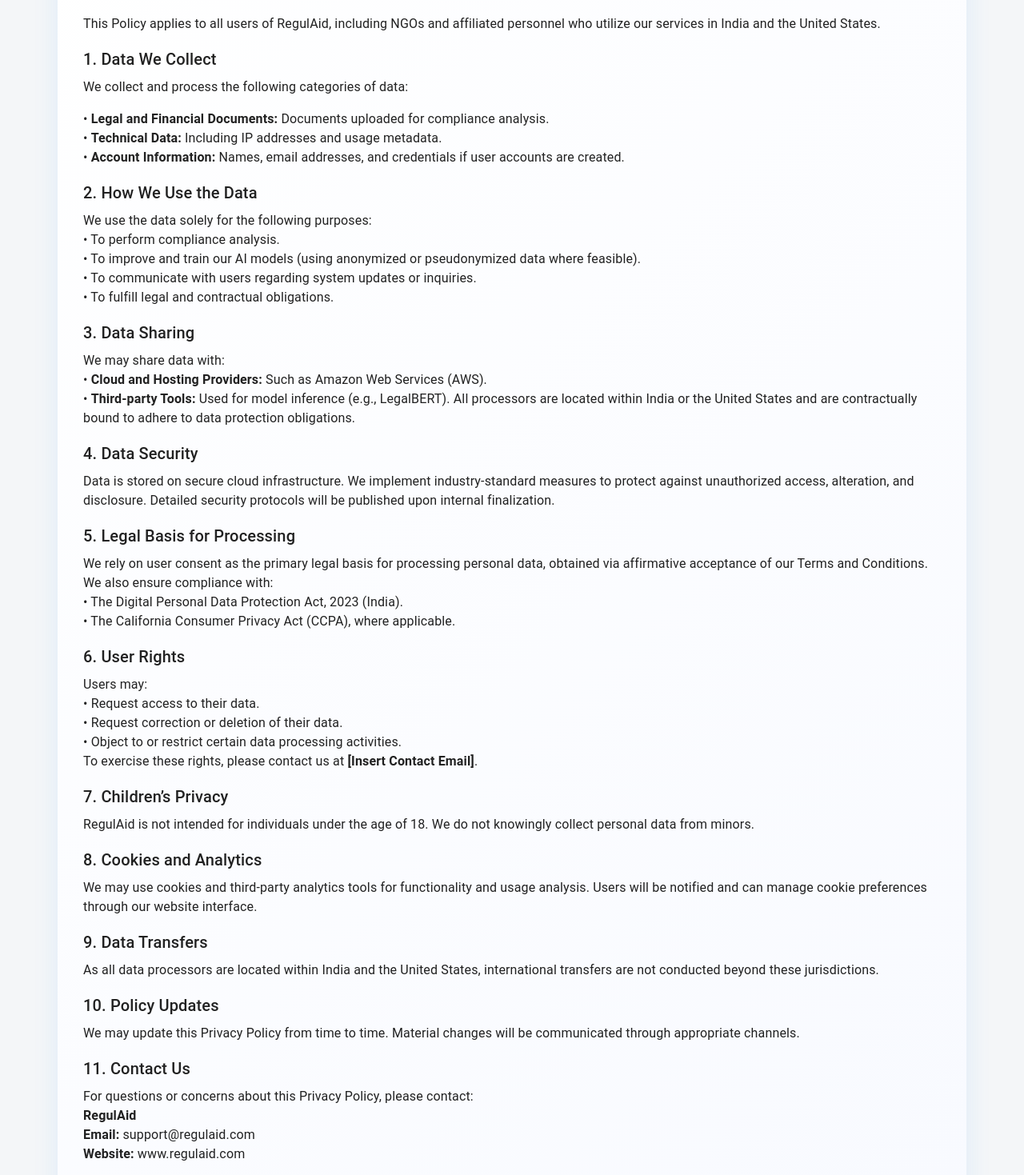
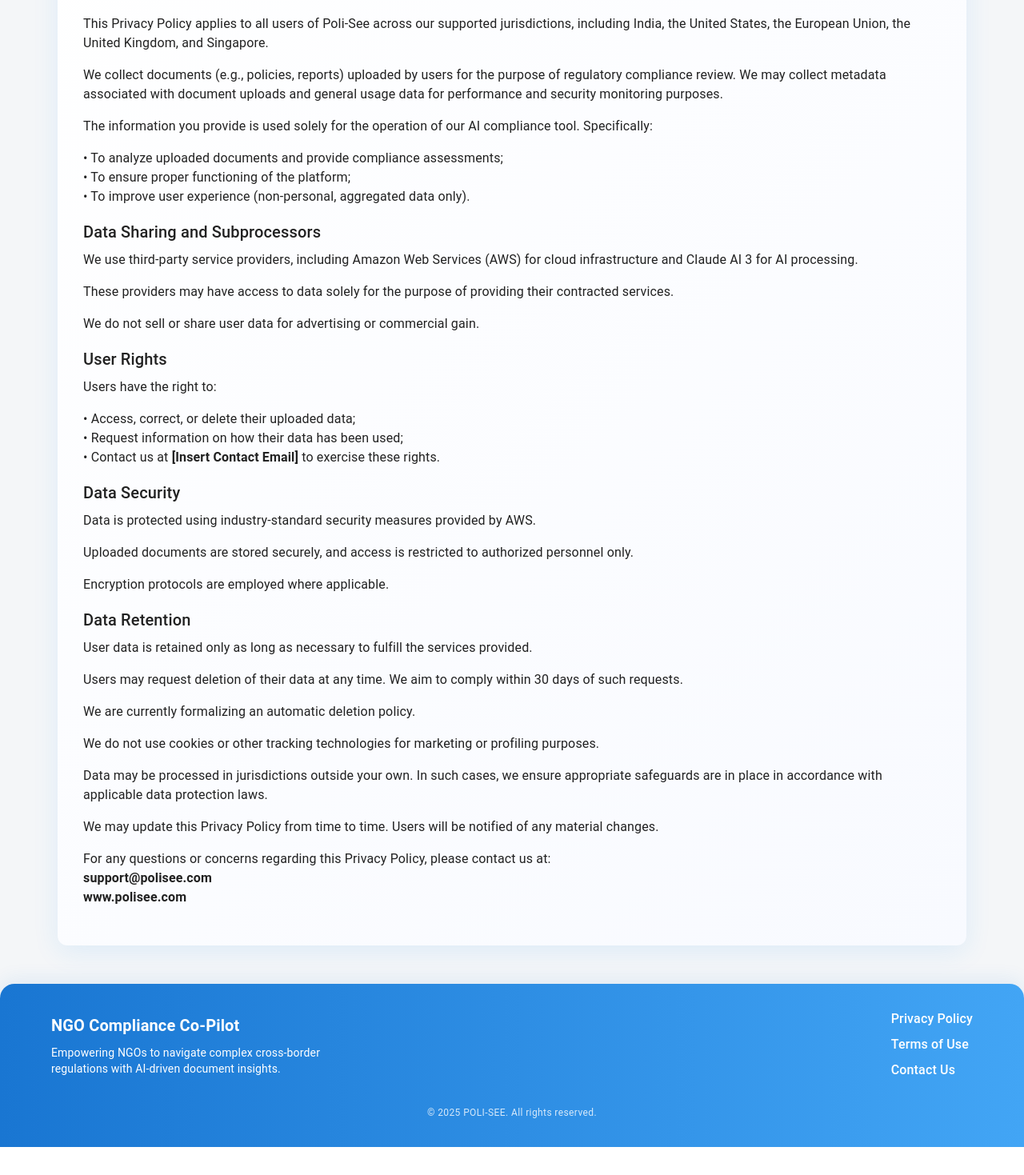
Before and after one commit to ailakaushik/Compliance-analyzer, a React (Vite) app in the folder ngo-compliance-ui/: page /privacy-policy in a window 1280 px wide. Shown: the part 301-1770 px from the top of the page at 80% size. After the commit the page ends 1735 px from the top, so only its background shows below. Built offline with nearby package versions, Linux system fonts and the light colour scheme.

Commit message:
corrected

```diff
--- a/ngo-compliance-ui/src/components/PrivacyPolicy.jsx
+++ b/ngo-compliance-ui/src/components/PrivacyPolicy.jsx
@@ -8,7 +8,7 @@ const PrivacyPolicy = () => {
         py: { xs: 4, sm: 6 },
         px: { xs: 2, sm: 3 },
         backgroundColor: 'background.default',
-        minHeight: 'calc(100vh - 128px)', // Account for header and footer
+        minHeight: 'calc(100vh - 128px)',
         display: 'flex',
         flexDirection: 'column',
         width: '100%'
@@ -25,131 +25,101 @@ const PrivacyPolicy = () => {
           }}
         >
           <Typography variant="h4" gutterBottom align="center">
-            Privacy Policy
+            Privacy Policy for Poli-See
           </Typography>
 
           <Typography variant="subtitle1" gutterBottom align="center" color="text.secondary">
-            Last updated: June 2025
+            Last Updated: June 2025
           </Typography>
 
           <Typography variant="body1" paragraph>
-            Welcome to <strong>RegulAid</strong>. We are committed to safeguarding the privacy of individuals who interact with our AI-based compliance platform. This Privacy Policy outlines the types of personal data we collect, how we use it, and the rights and choices available to users, in accordance with the applicable data protection laws of India and the United States.
+            Welcome to <strong>Poli-See</strong>. We are an AI-powered regulatory compliance checking tool designed specifically for non-governmental organizations (NGOs) and non-profit organizations (NPOs). This Privacy Policy outlines how we collect, use, disclose, and protect your information when you use our services.
           </Typography>
 
           <Typography variant="body1" paragraph>
-            This Policy applies to all users of RegulAid, including NGOs and affiliated personnel who utilize our services in India and the United States.
+            This Privacy Policy applies to all users of Poli-See across our supported jurisdictions, including India, the United States, the European Union, the United Kingdom, and Singapore.
+          </Typography>
+
+          <Typography variant="body1" paragraph>
+            We collect documents (e.g., policies, reports) uploaded by users for the purpose of regulatory compliance review. We may collect metadata associated with document uploads and general usage data for performance and security monitoring purposes.
+          </Typography>
+
+          <Typography variant="body1" paragraph>
+            The information you provide is used solely for the operation of our AI compliance tool. Specifically:
+          </Typography>
+          <Typography variant="body1" paragraph>
+            • To analyze uploaded documents and provide compliance assessments;<br />
+            • To ensure proper functioning of the platform;<br />
+            • To improve user experience (non-personal, aggregated data only).
           </Typography>
 
           <Typography variant="h6" gutterBottom>
-            1. Data We Collect
+            Data Sharing and Subprocessors
           </Typography>
           <Typography variant="body1" paragraph>
-            We collect and process the following categories of data:
+            We use third-party service providers, including Amazon Web Services (AWS) for cloud infrastructure and Claude AI 3 for AI processing.
           </Typography>
           <Typography variant="body1" paragraph>
-            • <strong>Legal and Financial Documents:</strong> Documents uploaded for compliance analysis.
-            <br />
-            • <strong>Technical Data:</strong> Including IP addresses and usage metadata.
-            <br />
-            • <strong>Account Information:</strong> Names, email addresses, and credentials if user accounts are created.
+            These providers may have access to data solely for the purpose of providing their contracted services.
+          </Typography>
+          <Typography variant="body1" paragraph>
+            We do not sell or share user data for advertising or commercial gain.
           </Typography>
 
           <Typography variant="h6" gutterBottom>
-            2. How We Use the Data
+            User Rights
           </Typography>
           <Typography variant="body1" paragraph>
-            We use the data solely for the following purposes:
-            <br />
-            • To perform compliance analysis.
-            <br />
-            • To improve and train our AI models (using anonymized or pseudonymized data where feasible).
-            <br />
-            • To communicate with users regarding system updates or inquiries.
-            <br />
-            • To fulfill legal and contractual obligations.
+            Users have the right to:
+          </Typography>
+          <Typography variant="body1" paragraph>
+            • Access, correct, or delete their uploaded data;<br />
+            • Request information on how their data has been used;<br />
+            • Contact us at <strong>[Insert Contact Email]</strong> to exercise these rights.
           </Typography>
 
           <Typography variant="h6" gutterBottom>
-            3. Data Sharing
+            Data Security
           </Typography>
           <Typography variant="body1" paragraph>
-            We may share data with:
-            <br />
-            • <strong>Cloud and Hosting Providers:</strong> Such as Amazon Web Services (AWS).
-            <br />
-            • <strong>Third-party Tools:</strong> Used for model inference (e.g., LegalBERT). All processors are located within India or the United States and are contractually bound to adhere to data protection obligations.
+            Data is protected using industry-standard security measures provided by AWS.
+          </Typography>
+          <Typography variant="body1" paragraph>
+            Uploaded documents are stored securely, and access is restricted to authorized personnel only.
+          </Typography>
+          <Typography variant="body1" paragraph>
+            Encryption protocols are employed where applicable.
           </Typography>
 
           <Typography variant="h6" gutterBottom>
-            4. Data Security
+            Data Retention
           </Typography>
           <Typography variant="body1" paragraph>
-            Data is stored on secure cloud infrastructure. We implement industry-standard measures to protect against unauthorized access, alteration, and disclosure. Detailed security protocols will be published upon internal finalization.
+            User data is retained only as long as necessary to fulfill the services provided.
+          </Typography>
+          <Typography variant="body1" paragraph>
+            Users may request deletion of their data at any time. We aim to comply within 30 days of such requests.
+          </Typography>
+          <Typography variant="body1" paragraph>
+            We are currently formalizing an automatic deletion policy.
           </Typography>
 
-          <Typography variant="h6" gutterBottom>
-            5. Legal Basis for Processing
-          </Typography>
           <Typography variant="body1" paragraph>
-            We rely on user consent as the primary legal basis for processing personal data, obtained via affirmative acceptance of our Terms and Conditions. We also ensure compliance with:
-            <br />
-            • The Digital Personal Data Protection Act, 2023 (India).
-            <br />
-            • The California Consumer Privacy Act (CCPA), where applicable.
+            We do not use cookies or other tracking technologies for marketing or profiling purposes.
           </Typography>
 
-          <Typography variant="h6" gutterBottom>
-            6. User Rights
-          </Typography>
           <Typography variant="body1" paragraph>
-            Users may:
-            <br />
-            • Request access to their data.
-            <br />
-            • Request correction or deletion of their data.
-            <br />
-            • Object to or restrict certain data processing activities.
-            <br />
-            To exercise these rights, please contact us at <strong>[Insert Contact Email]</strong>.
+            Data may be processed in jurisdictions outside your own. In such cases, we ensure appropriate safeguards are in place in accordance with applicable data protection laws.
           </Typography>
 
-          <Typography variant="h6" gutterBottom>
-            7. Children’s Privacy
-          </Typography>
           <Typography variant="body1" paragraph>
-            RegulAid is not intended for individuals under the age of 18. We do not knowingly collect personal data from minors.
+            We may update this Privacy Policy from time to time. Users will be notified of any material changes.
           </Typography>
 
-          <Typography variant="h6" gutterBottom>
-            8. Cookies and Analytics
-          </Typography>
           <Typography variant="body1" paragraph>
-            We may use cookies and third-party analytics tools for functionality and usage analysis. Users will be notified and can manage cookie preferences through our website interface.
-          </Typography>
-
-          <Typography variant="h6" gutterBottom>
-            9. Data Transfers
-          </Typography>
-          <Typography variant="body1" paragraph>
-            As all data processors are located within India and the United States, international transfers are not conducted beyond these jurisdictions.
-          </Typography>
-
-          <Typography variant="h6" gutterBottom>
-            10. Policy Updates
-          </Typography>
-          <Typography variant="body1" paragraph>
-            We may update this Privacy Policy from time to time. Material changes will be communicated through appropriate channels.
-          </Typography>
-
-          <Typography variant="h6" gutterBottom>
-            11. Contact Us
-          </Typography>
-          <Typography variant="body1" paragraph>
-            For questions or concerns about this Privacy Policy, please contact:
-            <br />
-            <strong>RegulAid</strong><br />
-            <strong>Email:</strong> support@regulaid.com<br />
-            <strong>Website:</strong> www.regulaid.com
+            For any questions or concerns regarding this Privacy Policy, please contact us at:<br />
+            <strong>support@polisee.com</strong><br />
+            <strong>www.polisee.com</strong>
           </Typography>
         </Paper>
       </Container>
@@ -158,4 +128,3 @@ const PrivacyPolicy = () => {
 };
 
 export default PrivacyPolicy;
-// This code defines a Privacy Policy component for the NGO compliance tool, RegulAid.
```
